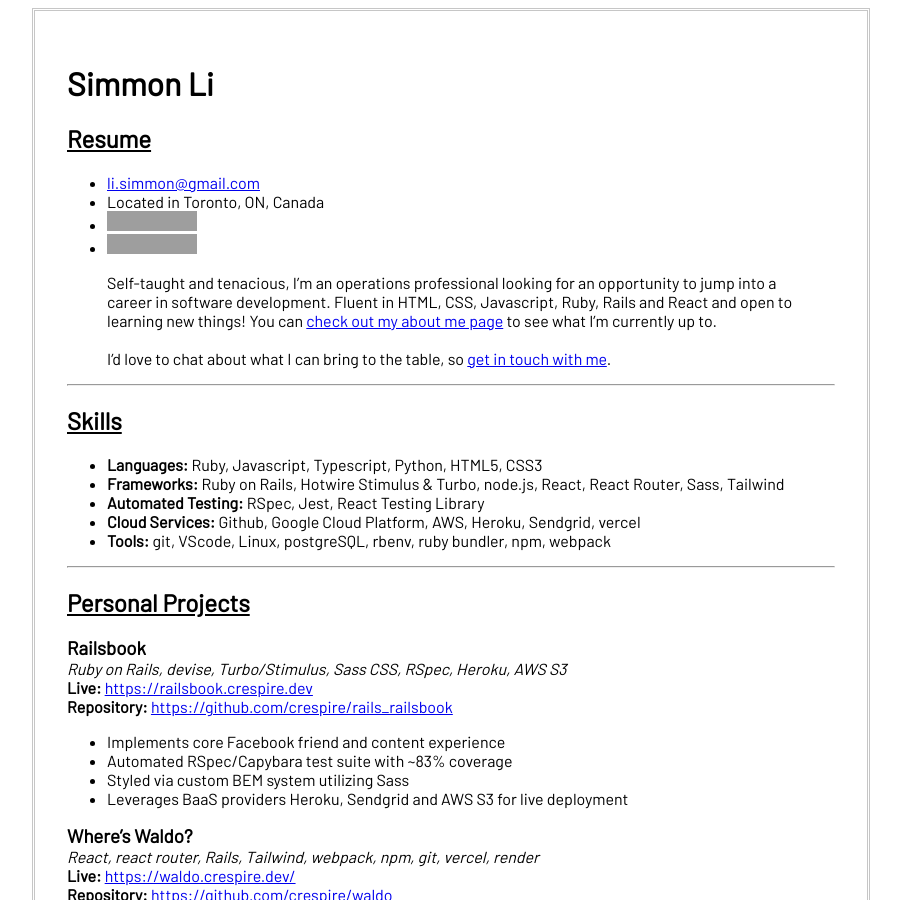
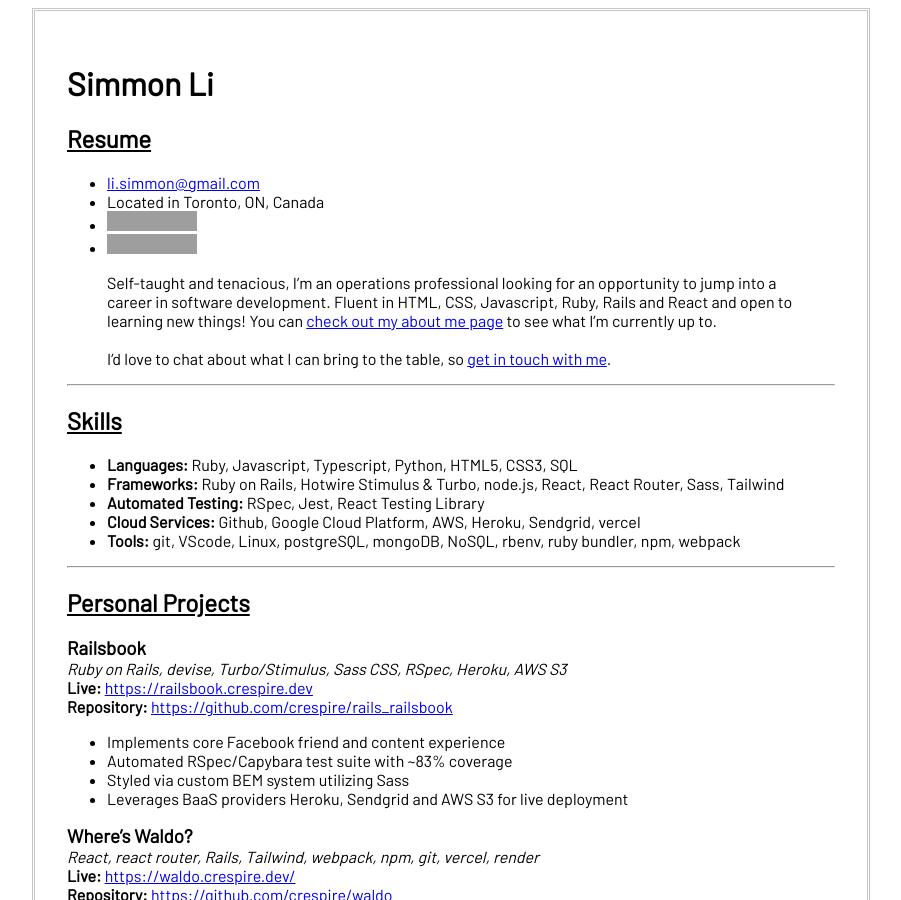
Before and after one commit to crespire/crespire, a Jekyll site: the page built from resume.md, in a window 1280 px wide and 900 px high. Shown: the whole window, without its empty margins (189-1090 px from the left). Built offline with Jekyll 4.4.1, drawn with Linux system fonts in a browser that asks for light colours; our own code applies the rules of GitHub Pages for plain Markdown files; grey boxes are pictures that could not be loaded.

Commit message:
fix: update resume

```diff
--- a/resume.md
+++ b/resume.md
@@ -16,11 +16,11 @@ title: Simmon Li's Resume
 ---
 
 ## Skills
-* **Languages:** Ruby, Javascript, Typescript, Python, HTML5, CSS3
+* **Languages:** Ruby, Javascript, Typescript, Python, HTML5, CSS3, SQL
 * **Frameworks:** Ruby on Rails, Hotwire Stimulus & Turbo, node.js, React, React Router, Sass, Tailwind
 * **Automated Testing:** RSpec, Jest, React Testing Library
 * **Cloud Services:** Github, Google Cloud Platform, AWS, Heroku, Sendgrid, vercel
-* **Tools:** git, VScode, Linux, postgreSQL, rbenv, ruby bundler, npm, webpack
+* **Tools:** git, VScode, Linux, postgreSQL, mongoDB, NoSQL, rbenv, ruby bundler, npm, webpack
 
 ---
 
```
